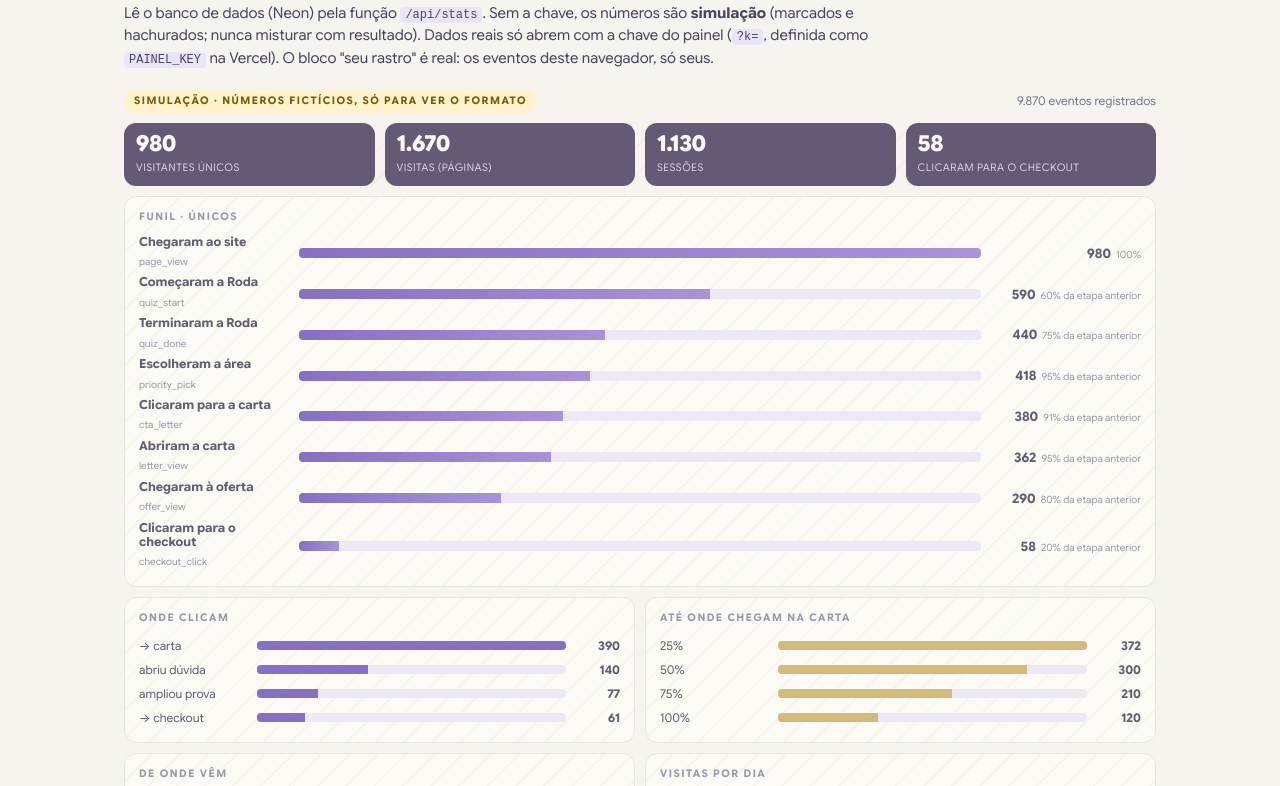
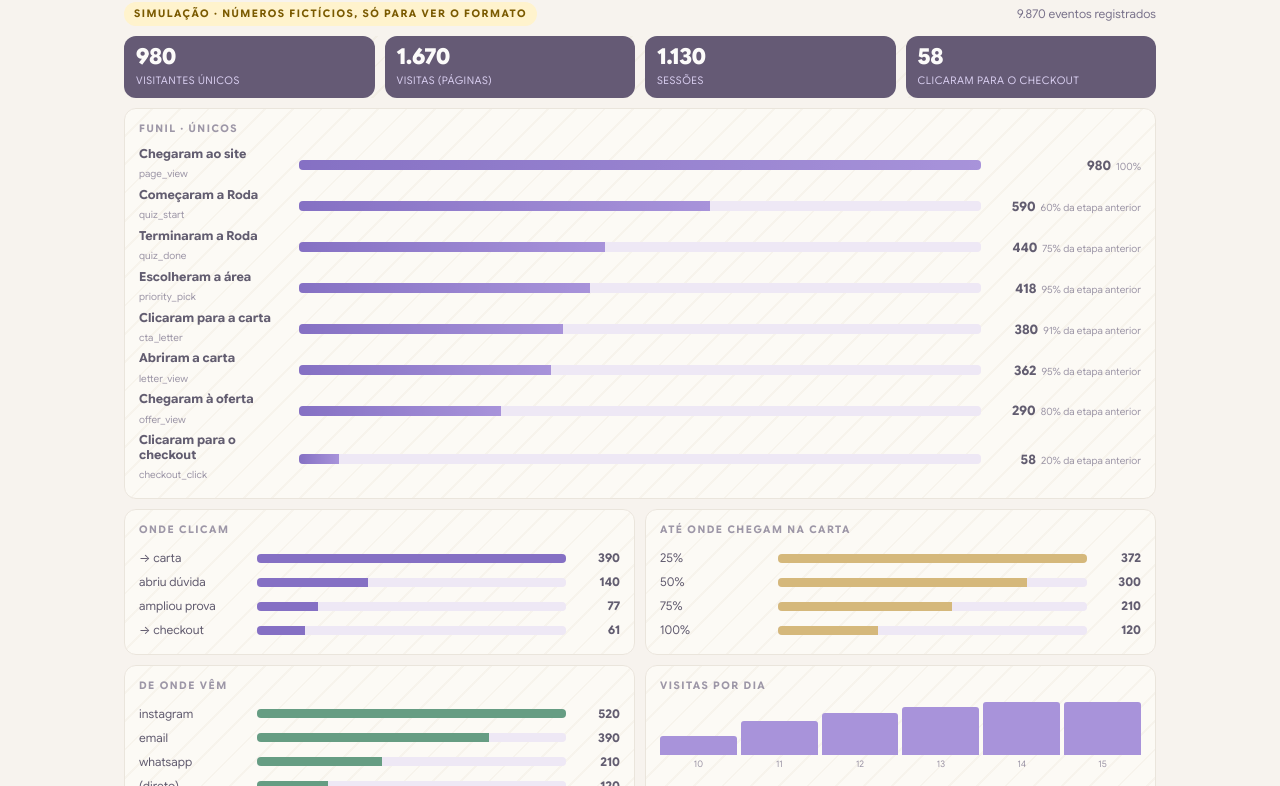
Before and after one commit to rock757/meufluxo-phase4-roda, a plain HTML site: page painel.html in a window 1280 px wide. Shown: the part 123-909 px from the top of the page. Drawn offline with Linux system fonts and the light colour scheme; no server answers.

Commit message:
painel: remove explanatory text under the title
Co-Authored-By: Claude Opus 5.5 <noreply@anthropic.com>
Claude-Session: https://claude.ai/code/session_01ET2Faicby1x1KHAFTTmKdw

```diff
--- a/painel.html
+++ b/painel.html
@@ -29,7 +29,6 @@ code{font-size:12px;background:var(--lilac);border-radius:4px;padding:1px 5px}
 <div class="wrap">
  <div class="top"><span>MeuFluxo / Fase 4 / Painel</span><span><a class="btn" href="overview.html">visão geral</a> <button class="btn" id="reload">atualizar</button></span></div>
  <h1>Quem chega, até onde vai, quem clica para comprar.</h1>
- <p class="lead">Lê o banco de dados (Neon) pela função <code>/api/stats</code>. Sem a chave, os números são <b>simulação</b> (marcados e hachurados; nunca misturar com resultado). Dados reais só abrem com a chave do painel (<code>?k=</code>, definida como <code>PAINEL_KEY</code> na Vercel). O bloco "seu rastro" é real: os eventos deste navegador, só seus.</p>
  <div id="painel"></div>
  <div class="how">
   <div><b>1 · Captura</b>Cada página carrega <code>track.js</code>: cookie <code>mf_vid</code> (1 ano), <code>mf_sid</code> (30 min), UTMs do convite guardadas 30 dias.</div>
```
